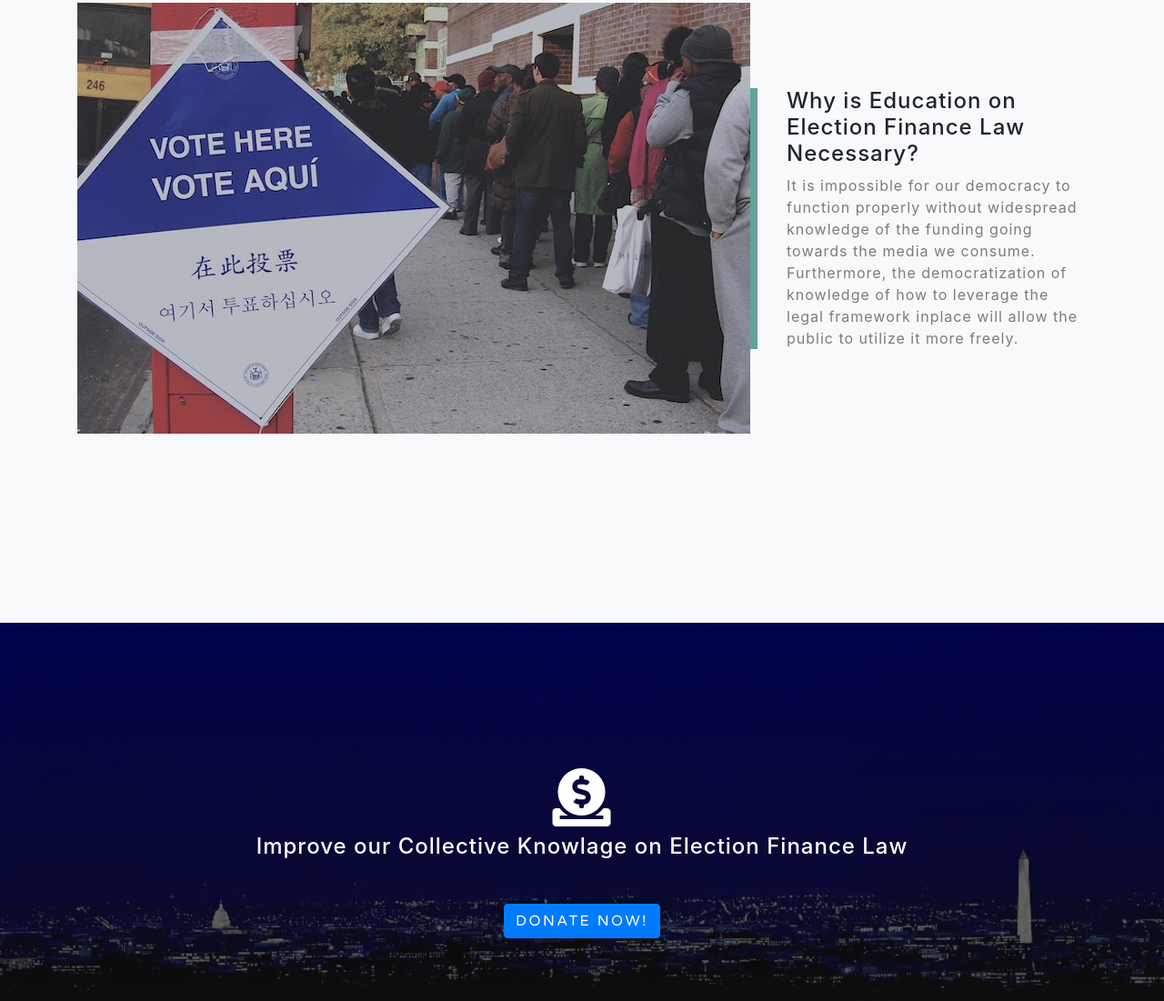
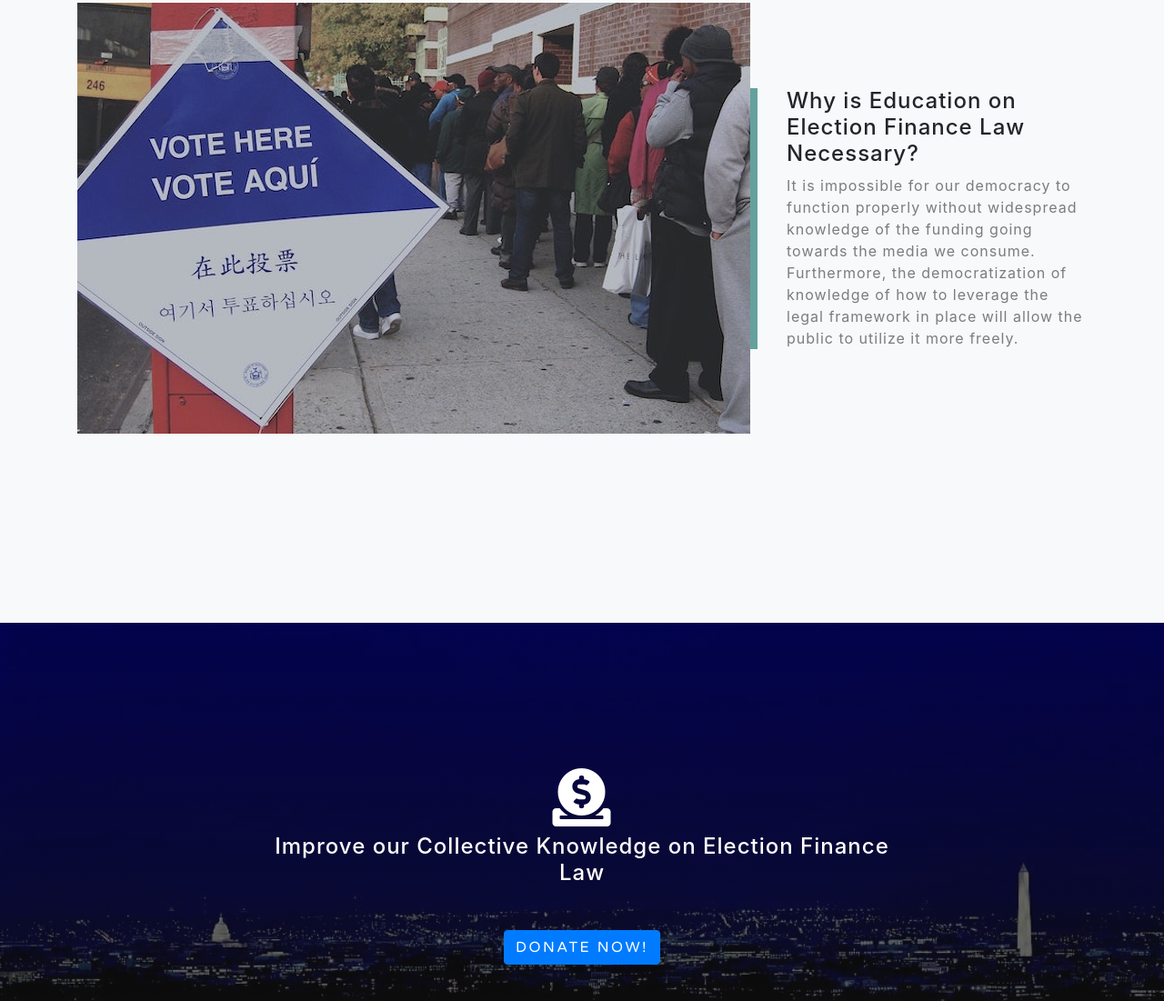
Before and after one commit to Metapac-LLC/metapac-llc.github.io, a website with bundled scripts: page index.html in a window 1280 px wide. Shown: the part 2347-3448 px from the top of the page at 91% size. Built offline with nearby package versions, Linux system fonts and the light colour scheme.

Commit message:
Fix typo

```diff
--- a/index.html
+++ b/index.html
@@ -94,7 +94,7 @@
         <div class="col-xl-4 col-lg-5">
           <div class="featured-text text-center text-lg-left">
             <h4>Why Election Finance Law?</h4>
-            <p class="text-black-50 mb-0">Very little is know about election law in general, especially by the public. It's no secret that money is excedingly influential in our political process. It is necessary to understand how the flow of money is managed in political circles
+            <p class="text-black-50 mb-0">Very little is know about election law in general, especially by the public. It's no secret that money is exceedingly influential in our political process. It is necessary to understand how the flow of money is managed in political circles
               and how that affects policy.</p>
           </div>
         </div>
@@ -121,7 +121,7 @@
         <div class="col-xl-4 col-lg-5">
           <div class="featured-text text-center text-lg-left">
             <h4>Why is Education on Election Finance Law Necessary?</h4>
-            <p class="text-black-50 mb-0">It is impossible for our democracy to function properly without widespread knowledge of the funding going towards the media we consume. Furthermore, the democratization of knowledge of how to leverage the legal framework inplace will allow
+            <p class="text-black-50 mb-0">It is impossible for our democracy to function properly without widespread knowledge of the funding going towards the media we consume. Furthermore, the democratization of knowledge of how to leverage the legal framework in place will allow
               the public to utilize it more freely.</p>
           </div>
         </div>
@@ -139,7 +139,7 @@
         <div class="col-md-10 col-lg-8 mx-auto text-center">
 
           <i class="fas fa-donate fa-4x mb-2 text-white"></i>
-          <h4 class="text-white mb-5">Improve our Collective Knowlage on Election Finance Law</h4>
+          <h4 class="text-white mb-5">Improve our Collective Knowledge on Election Finance Law</h4>
 
 
           <button type="submit" onclick="location.href='donate.html'" class=" btn btn-primary mx-auto ">Donate Now!</button>
```
